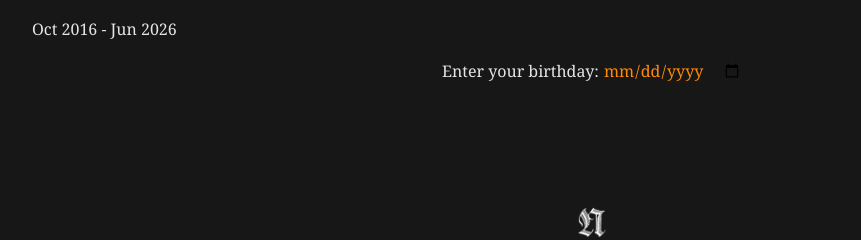
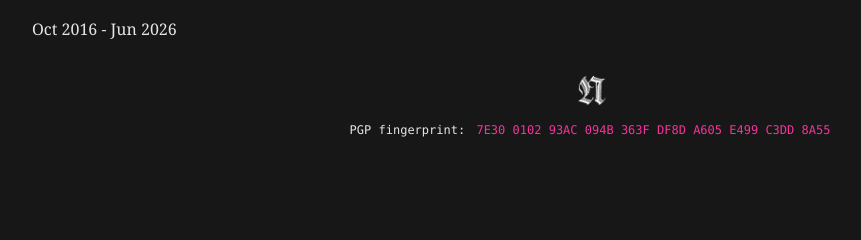
Before and after one commit to neila/neila.github.io, a Next.js app: page / in a window 1280 px wide. Shown: the part 254-494 px from the top of the page, without its empty margins (48-909 px from the left). Built offline with nearby package versions, Linux system fonts and the light colour scheme.

Commit message:
remove date

```diff
--- a/src/pages/index.tsx
+++ b/src/pages/index.tsx
@@ -42,7 +42,6 @@ const HomePage: NextPage = () => {
           month: 'short',
         })}
       </p>
-      <YourLife />
     </BaseLayout>
   );
 };
```
Also changed, not shown: next-env.d.ts.
